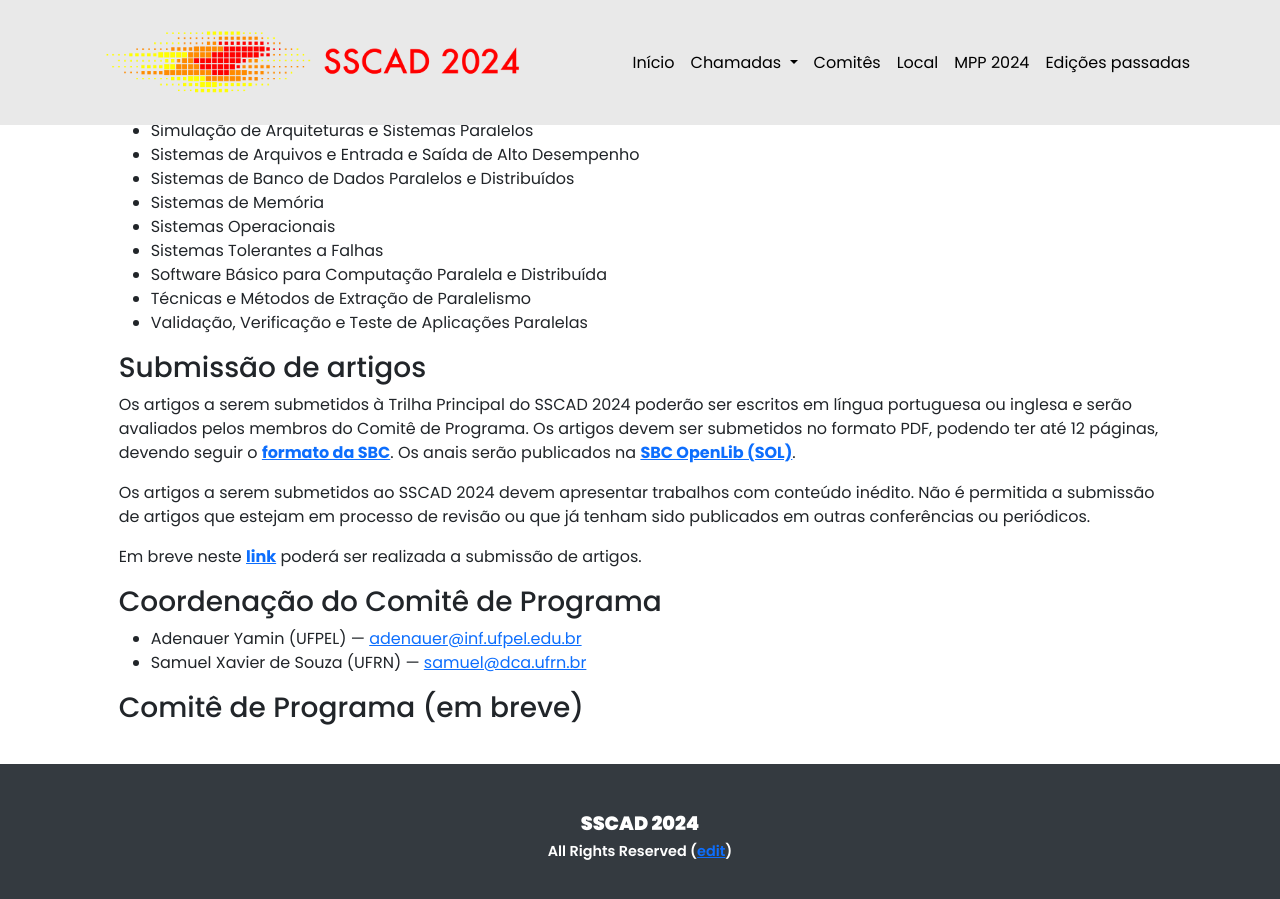
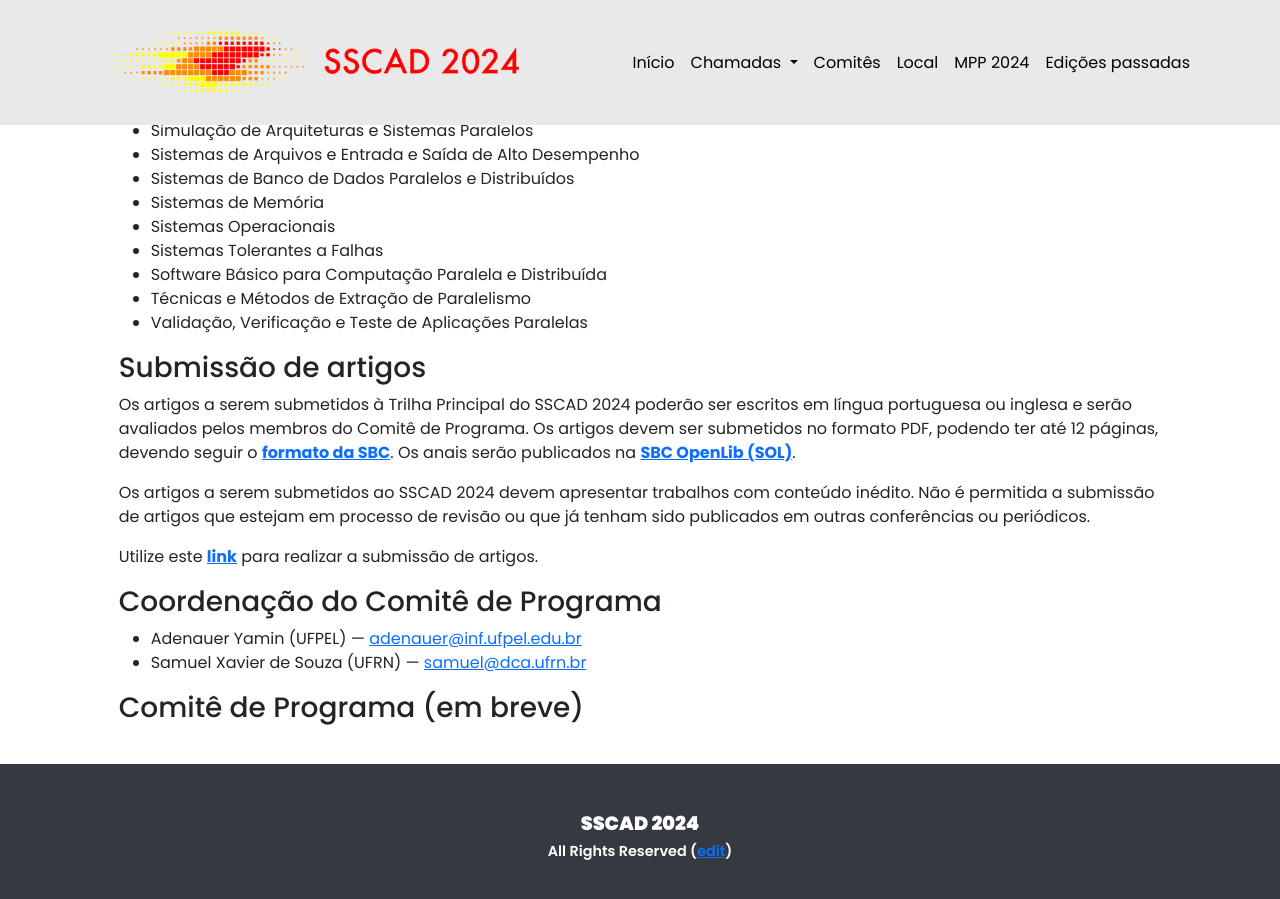
Before and after one commit to ce-acpad/sscad2024, a Jekyll site: the page built from cfp_wscad.html, in a window 1280 px wide and 900 px high, scrolled down 1357 px. Built offline with Jekyll 4.4.1, drawn with Linux system fonts in a browser that asks for light colours.

Commit message:
Atualizacao do link para submissao de artigos na Trilha Principal

```diff
--- a/cfp_wscad.html
+++ b/cfp_wscad.html
@@ -75,7 +75,7 @@ permalink: /cfp/
 
 <p>Os artigos a serem submetidos ao SSCAD 2024 devem apresentar trabalhos com conteúdo inédito. Não é permitida a submissão de artigos que estejam em processo de revisão ou que já tenham sido publicados em outras conferências ou periódicos.</p>
 
-<p>Em breve neste <strong><a href="https://ce-acpad.github.io/sscad2024/cfp/" target="_blank">link</a></strong> poderá ser realizada a submissão de artigos.</p>
+<p>Utilize este <strong><a href="https://submissoes.sbc.org.br/sscad2024" target="_blank">link</a></strong> para realizar a submissão de artigos.</p>
 <!--
 <p><strong>Os autores dos melhores artigos aceitos na trilha principal do SSCAD 2024 serão convidados a enviar uma versão estendida do artigo, com 50% de conteúdo novo, para uma edição especial do periódico Concurrency and Computation: Practice and Experience.</strong></p>
 -->
```
